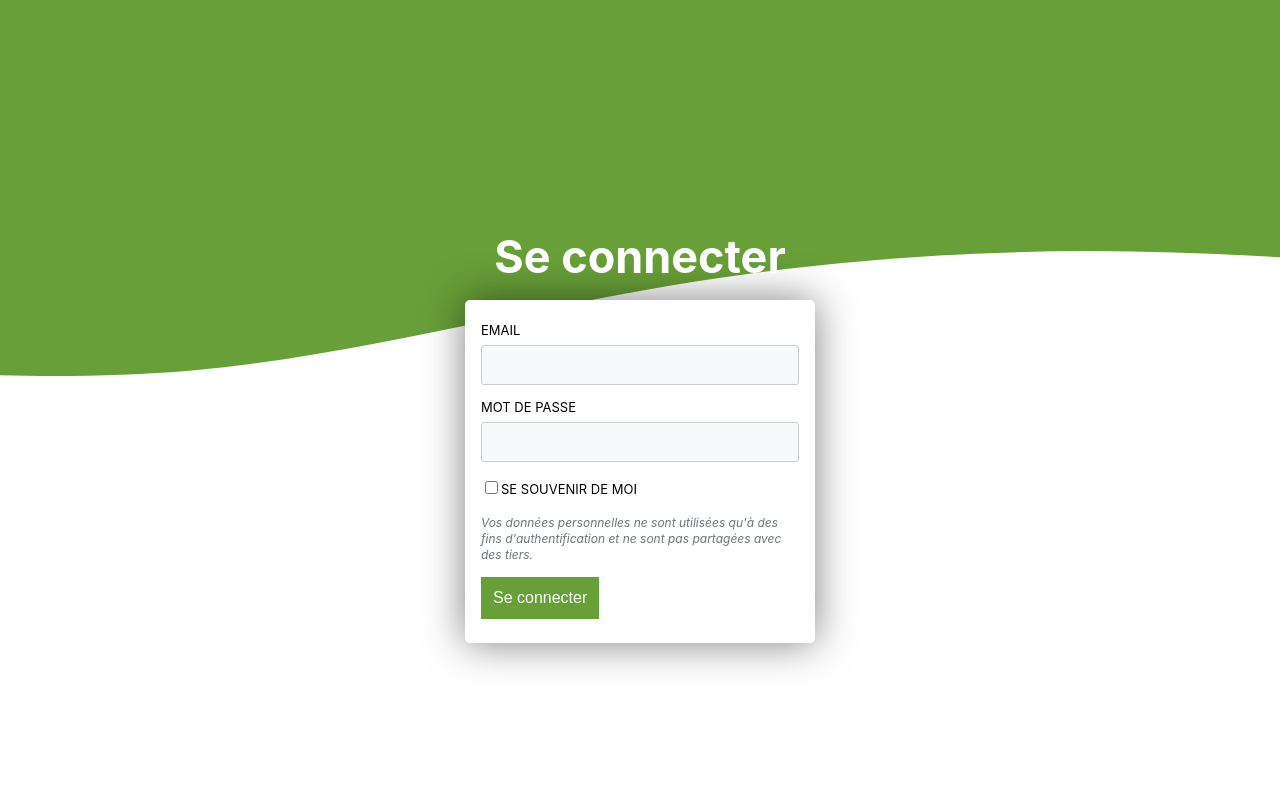
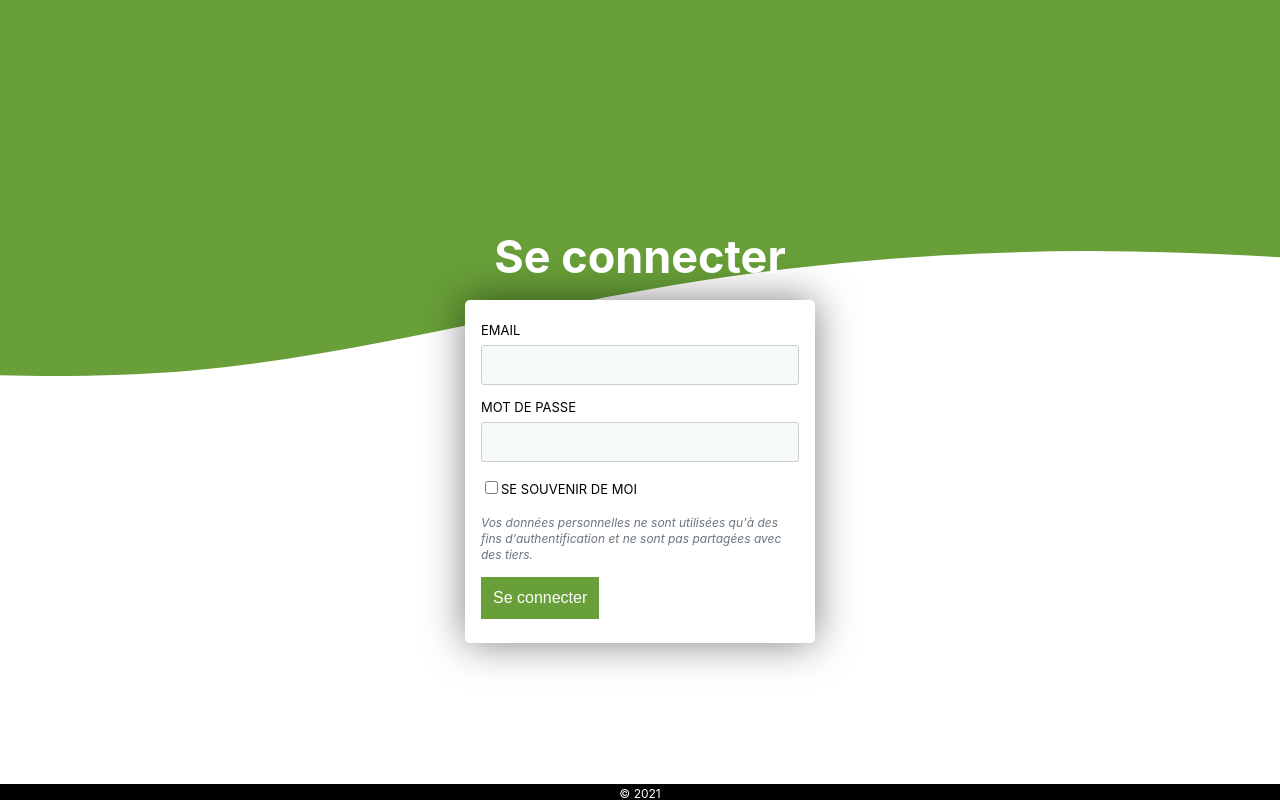
Before and after one commit to LPDIM-ANNECY/FindMe-Website, a Symfony app: template templates/security/login.html.twig in a window 1280 px wide. Run offline with Twig, Linux system fonts and the light colour scheme; the template is opened without the code that fills it, so the values that code supplies are empty; some libraries are stand-ins or nearby versions; some web fonts are replaced.

Commit message:
add footer

```diff
--- a/assets/css/reset.scss
+++ b/assets/css/reset.scss
@@ -1,6 +1,7 @@
 * {
     box-sizing: border-box;
     font-size: 16px;
+    outline: none;
 }
 
 html, body {
@@ -8,8 +9,18 @@ html, body {
     word-break: break-word;
 }
 
-* {
-    outline: none;
+body {
+    min-height:100vh;
+    display:flex;
+    flex-direction:column;
+}
+
+.content {
+    flex-grow:1;
+}
+
+footer {
+    overflow: hidden;
 }
 
 input[type=text] {
--- a/assets/css/utils.scss
+++ b/assets/css/utils.scss
@@ -21,3 +21,7 @@ h1 {
 .italic {
     font-style: italic;
 }
+
+.position-relative {
+    position: relative;
+}
--- a/templates/home.html.twig
+++ b/templates/home.html.twig
@@ -1,4 +1,4 @@
-{% extends 'base.html.twig' %}
+{% extends 'layout/base.html.twig' %}
 
 {% block body %}
 
--- a/templates/home/index.html.twig
+++ b/templates/home/index.html.twig
@@ -1,4 +1,4 @@
-{% extends 'base.html.twig' %}
+{% extends 'layout/base.html.twig' %}
 
 {% block title %}Hello HomeController!{% endblock %}
 
--- a/templates/base.html.twig
+++ b/templates/layout/base.html.twig
@@ -19,6 +19,15 @@
         {% block javascripts %}{% endblock %}
     </head>
     <body>
-        {% block body %}{% endblock %}
+
+        <nav></nav>
+
+        <div class="content position-relative">
+            {% block body %}{% endblock %}
+        </div>
+
+        {% if footer is not defined or footer != false %}
+            {% include 'layout/footer.html.twig' %}
+        {% endif %}
     </body>
 </html>
--- /dev/null
+++ b/templates/layout/footer.html.twig
@@ -0,0 +1,3 @@
+<footer class="text-white" style="background-color: #000000;">
+    <p class="text-center"><small>&copy; {{ "now" | date('Y') }} {{ app_name }}</small></p>
+</footer>
--- a/templates/security/login.html.twig
+++ b/templates/security/login.html.twig
@@ -1,6 +1,6 @@
 {% set title = "Connexion" %}
 
-{% extends 'base.html.twig' %}
+{% extends 'layout/base.html.twig' %}
 {% block body %}
     <img class="wave" src="/img/wave.svg"/>
 
```
Also changed, not shown: public/assets/css/app.css, 1 other file.
